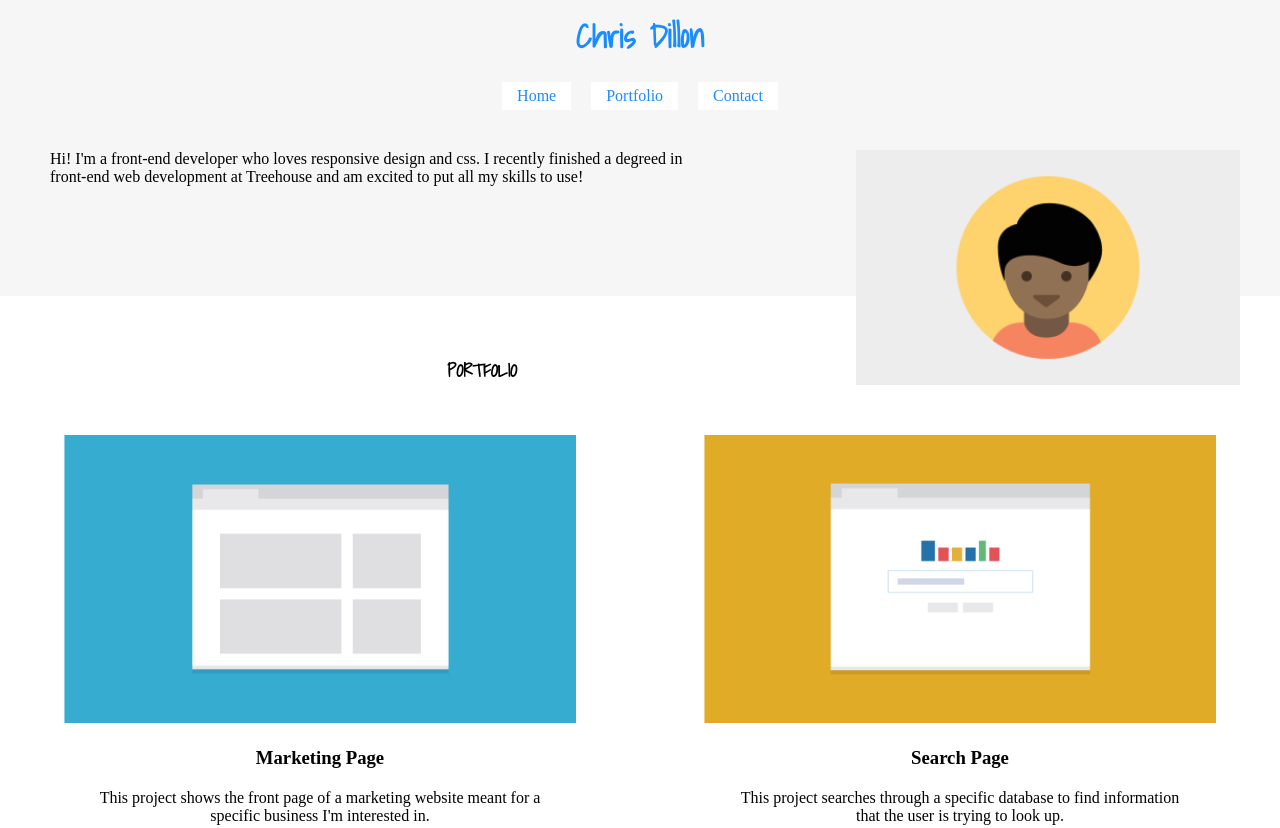
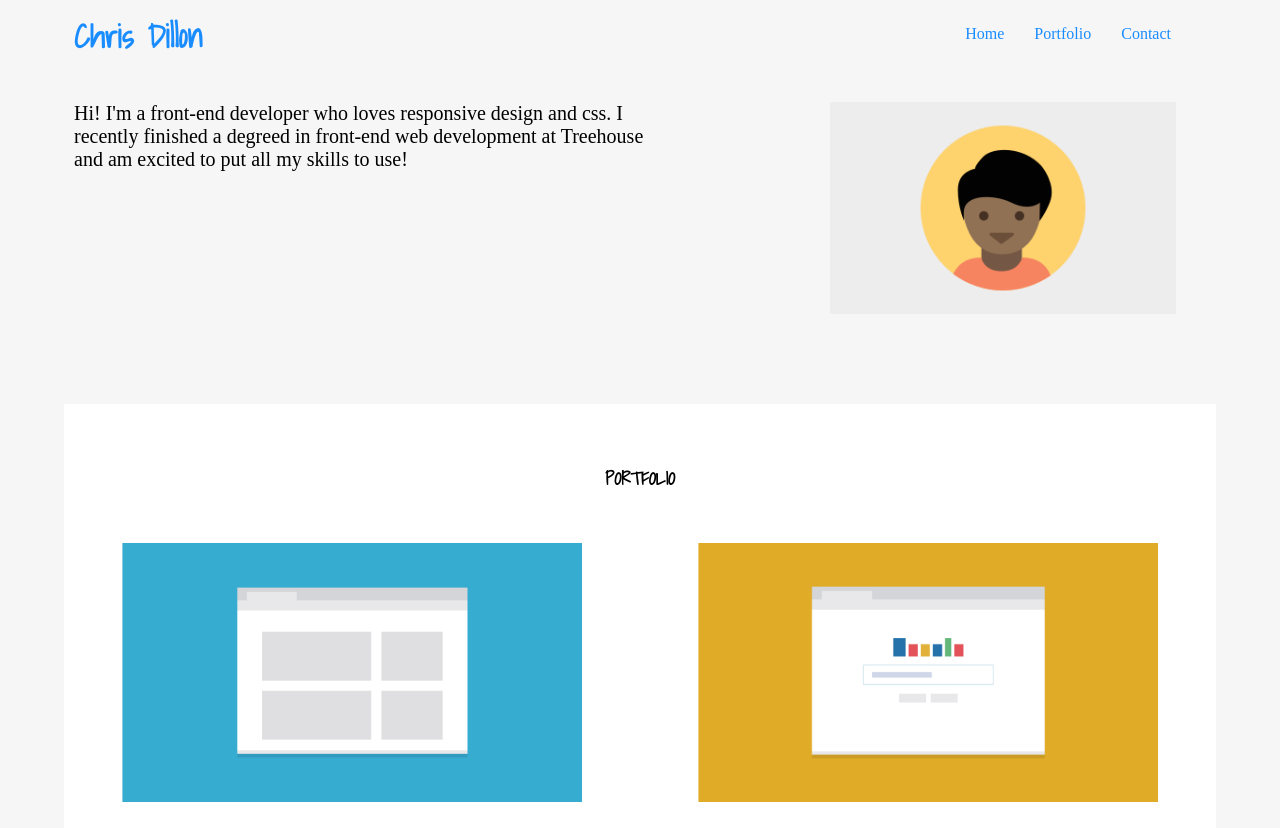
Before and after one commit to DillonDesignStudios/ResponsiveLayout, a plain HTML site: page index.html in a window 1280 px wide. Shown: the top 828 px of the page. Drawn offline with Linux system fonts and the light colour scheme; a web font is replaced by a local one.

Commit message:
Desktop Start

```diff
--- a/css/styles.css
+++ b/css/styles.css
@@ -215,3 +215,63 @@
      }
 
 }
+
+
+
+/*****DESKTOP 1024*****/
+
+@media (min-width: 1024px) {
+
+    body {
+        background-color:  #f6f6f6;
+    }
+
+    .navIntro {
+        max-width: 90%;
+        margin: auto;
+    }
+    .introContainer {
+        display: inline-flex;
+    }
+
+    .name {
+        display: inline-block;
+        padding-left: 10px;
+        float: left;
+    }
+
+    .container {
+        float: right;
+        padding-top: 20px;
+        margin-right: 30px;
+    }
+
+    .item {
+        margin: 0;
+        background-color: #f6f6f6;
+    }
+
+    .intro p {
+        margin: 0;
+        font-size: 1.25em;
+    }
+
+    .intro img {
+        width: 30%;
+    }
+
+    .sectionTitle,
+    .sectionContainer{
+        background-color: #fff;
+    }
+
+    .sectionTitle,
+    .sectionContainer {
+        width: 90%;
+    }
+
+
+
+
+
+}
```
